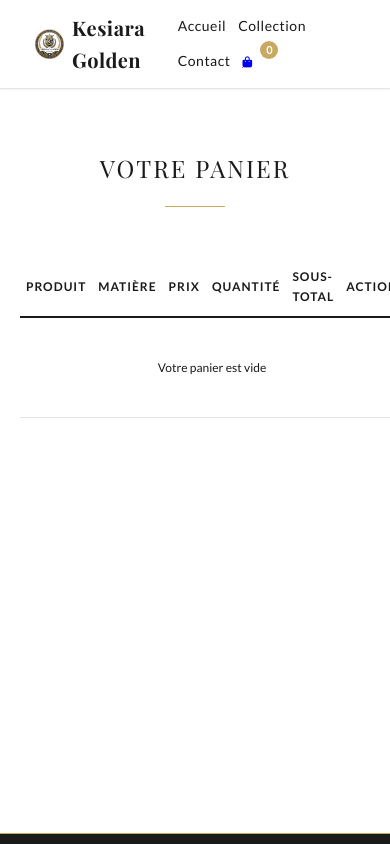
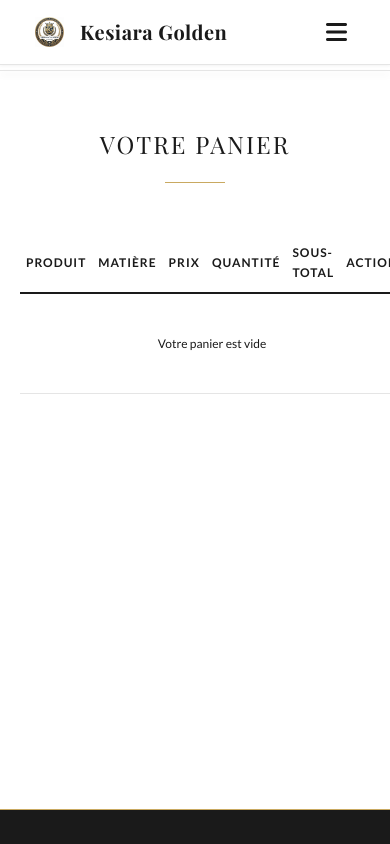
Before and after one commit to s-bep/kesiara-golden, a website: page cart.html in a window 390 px wide. Shown: the top 844 px of the page. Drawn offline with nearby package versions, Linux system fonts and the light colour scheme.

Commit message:
Fix: Improved WhatsApp messages with full product details, enhanced config loading, added responsive burger menu navbar

```diff
--- a/cart.html
+++ b/cart.html
@@ -10,22 +10,24 @@
 </head>
 <body>
     <!-- NAVBAR -->
+    <!-- NAVBAR -->
     <nav class="navbar">
-        <div class="container">
-            <div style="display: flex; align-items: center; width: 100%;">
-                <div style="display: flex; align-items: center;">
+        <div class="container navbar-container">
+            <div class="navbar-brand-wrapper">
                 <img src="Assets/LOGO.png" alt="Logo" class="logo-nav">
                 <a href="index.html" class="navbar-brand">KESIARA GOLDEN</a>
             </div>
-                <div class="navbar-nav">
+            <button class="navbar-toggle" id="navbarToggle" aria-label="Menu">
+                <i class="fas fa-bars"></i>
+            </button>
+            <div class="navbar-nav" id="navbarMenu">
                 <a href="index.html" class="nav-link">Accueil</a>
                 <a href="products.html" class="nav-link">Collection</a>
                 <a href="index.html#contact" class="nav-link">Contact</a>
-                    <a href="cart.html" class="cart-icon" style="position: relative; display: flex; align-items: center;">
+                <a href="cart.html" class="cart-icon" title="Panier">
                     <i class="fas fa-shopping-bag"></i>
                     <span class="cart-count">0</span>
                 </a>
-                </div>
             </div>
         </div>
     </nav>
--- a/script.js
+++ b/script.js
@@ -1,3 +1,23 @@
+// ==================== NAVBAR MOBILE MENU ====================
+document.addEventListener('DOMContentLoaded', function() {
+    const navbarToggle = document.getElementById('navbarToggle');
+    const navbarMenu = document.getElementById('navbarMenu');
+
+    if (navbarToggle) {
+        navbarToggle.addEventListener('click', function() {
+            navbarMenu.classList.toggle('active');
+        });
+    }
+
+    // Fermer le menu quand on clique sur un lien
+    const navLinks = document.querySelectorAll('.navbar-nav .nav-link, .navbar-nav .cart-icon');
+    navLinks.forEach(link => {
+        link.addEventListener('click', function() {
+            navbarMenu.classList.remove('active');
+        });
+    });
+});
+
 // ==================== PRODUCTS DATABASE ====================
 // Charge les produits depuis localStorage (gérés par admin.html)
 let products = [];
@@ -633,6 +653,20 @@ function updateCartSummary() {
 }
 
 // ==================== WHATSAPP INTEGRATION ====================
+function generateProductWhatsAppMessage(product, quantity = 1) {
+    let message = "*INTÉRESSÉ PAR UN PRODUIT* 📱\n\n";
+    message += `*${product.name}*\n\n`;
+    message += `Matière: ${product.material}\n`;
+    message += `Poids: ${product.weight}\n`;
+    message += `Dimensions: ${product.dimensions}\n`;
+    message += `Prix unitaire: ${formatPrice(product.price)}\n`;
+    message += `Quantité: ${quantity}\n`;
+    message += `*Total: ${formatPrice(product.price * quantity)}*\n\n`;
+    message += "Merci de confirmer la disponibilité et les détails.";
+
+    return encodeURIComponent(message);
+}
+
 function generateWhatsAppMessage() {
     const cart = cartManager.getCart();
     if (cart.length === 0) {
--- a/styles.css
+++ b/styles.css
@@ -48,10 +48,17 @@ body {
     width: 100%;
 }
 
-.navbar .container {
+.navbar-container {
     display: flex;
     justify-content: space-between;
     align-items: center;
+    width: 100%;
+}
+
+.navbar-brand-wrapper {
+    display: flex;
+    align-items: center;
+    gap: 10px;
 }
 
 .navbar-brand {
@@ -62,20 +69,36 @@ body {
     color: var(--dark);
     text-decoration: none;
     display: inline-block;
+    white-space: nowrap;
 }
 
 .logo-nav {
     max-height: 40px;
-    margin-right: 15px;
     display: inline-block;
 }
 
+/* NAVBAR TOGGLE (BURGER MENU) */
+.navbar-toggle {
+    display: none;
+    background: none;
+    border: none;
+    font-size: 24px;
+    cursor: pointer;
+    color: var(--dark);
+    padding: 8px;
+    transition: color 0.3s ease;
+}
+
+.navbar-toggle:hover {
+    color: var(--gold);
+}
+
 .navbar-nav {
-    margin-left: auto;
     display: flex;
     gap: 40px;
     align-items: center;
-    flex-wrap: wrap;
+    flex-wrap: nowrap;
+    transition: all 0.3s ease;
 }
 
 .navbar-nav .nav-link {
@@ -86,6 +109,7 @@ body {
     text-decoration: none;
     position: relative;
     transition: color 0.3s ease;
+    white-space: nowrap;
 }
 
 .navbar-nav .nav-link::after {
@@ -108,11 +132,16 @@ body {
 }
 
 .cart-icon {
+    display: flex;
+    align-items: center;
+    justify-content: center;
     width: 24px;
     height: 24px;
     position: relative;
     cursor: pointer;
     transition: color 0.3s ease;
+    text-decoration: none;
+    color: var(--dark);
 }
 
 .cart-icon:hover {
@@ -839,6 +868,68 @@ body {
         max-width: 100%;
     }
 
+    /* NAVBAR MOBILE */
+    .navbar {
+        padding: 12px 0;
+    }
+
+    .navbar-brand {
+        font-size: 18px;
+        letter-spacing: 0.5px;
+    }
+
+    .navbar-brand-wrapper {
+        gap: 8px;
+    }
+
+    .logo-nav {
+        max-height: 30px;
+    }
+
+    .navbar-toggle {
+        display: flex;
+        align-items: center;
+        justify-content: center;
+    }
+
+    .navbar-nav {
+        position: fixed;
+        top: 70px;
+        left: 0;
+        right: 0;
+        background: var(--white);
+        flex-direction: column;
+        gap: 0;
+        padding: 0;
+        max-height: 0;
+        overflow: hidden;
+        transition: max-height 0.3s ease;
+        border-bottom: 1px solid var(--border);
+        box-shadow: 0 4px 6px rgba(0,0,0,0.1);
+    }
+
+    .navbar-nav.active {
+        max-height: 300px;
+        padding: 15px 0;
+    }
+
+    .navbar-nav .nav-link {
+        display: block;
+        padding: 12px 20px;
+        border-bottom: 1px solid var(--border);
+        font-size: 14px;
+    }
+
+    .navbar-nav .nav-link::after {
+        display: none;
+    }
+
+    .navbar-nav .cart-icon {
+        padding: 12px 20px;
+        justify-content: flex-start;
+        border-bottom: 1px solid var(--border);
+    }
+
     /* NAVBAR */
     .navbar {
         padding: 12px 15px;
```
Also changed, not shown: admin.js (+41 -22 lines), index.html (+7 -6 lines), product-detail.html (+15 -10 lines), products.html (+8 -6 lines). Lines whose indentation alone changed are shown as unchanged.
